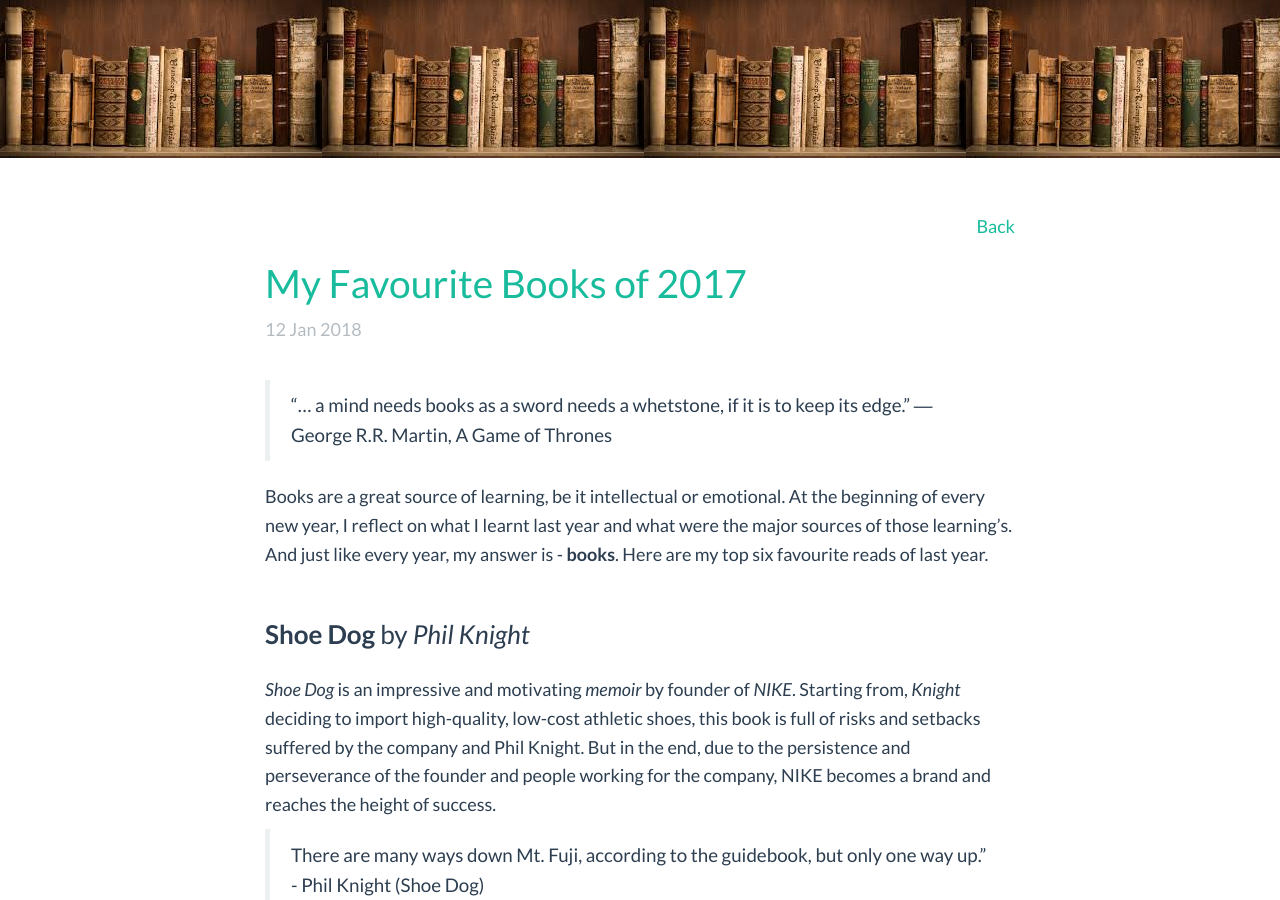
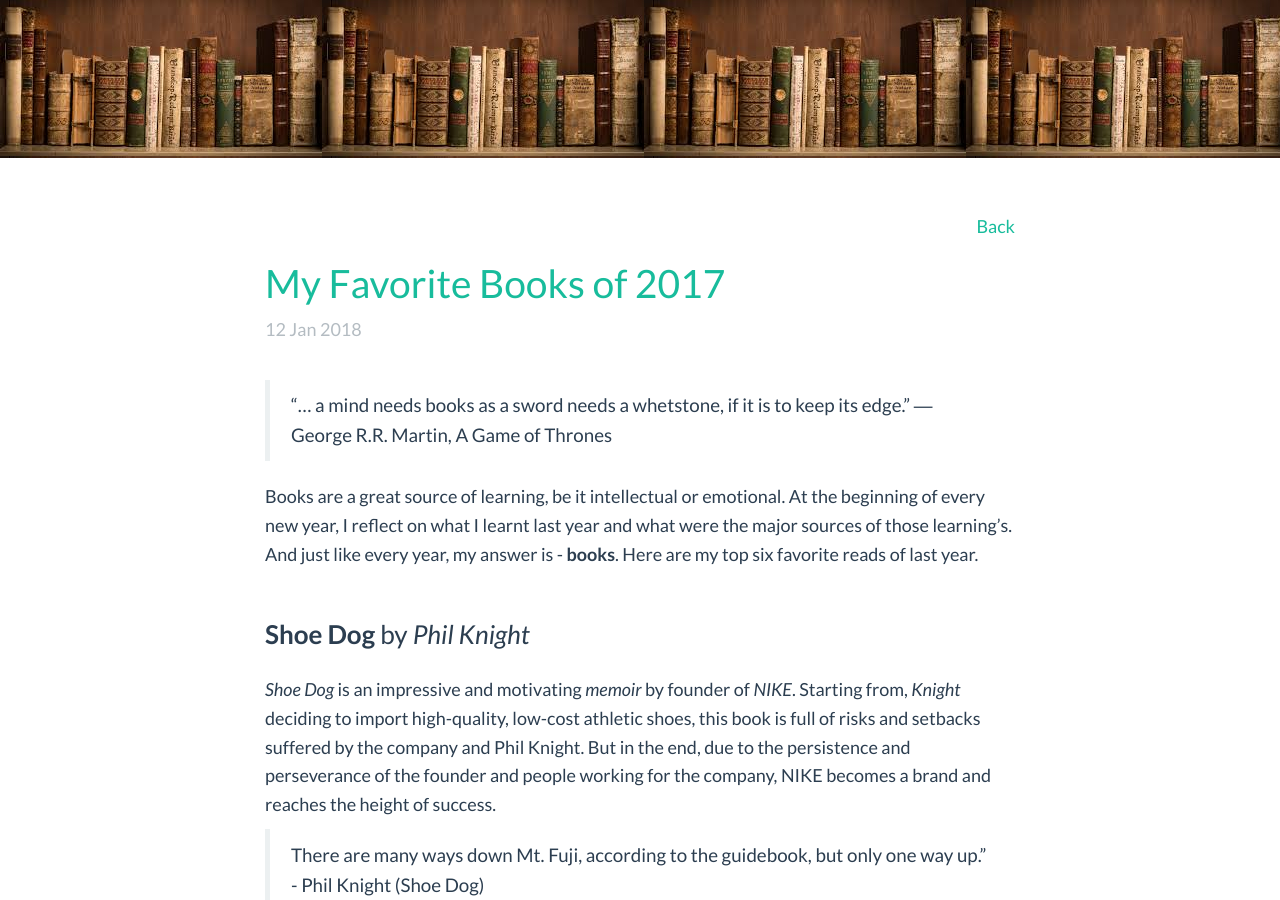
Before and after one commit to soumyaveer/soumyaveer.github.io, a Jekyll site: the page built from _posts/2018-01-12-my-favourite-books-in-2017.markdown, in a window 1280 px wide and 900 px high, scrolled down 472 px. Built offline with Jekyll 4.4.1, drawn with Linux system fonts in a browser that asks for light colours; comment, search, counter and statistics services are not loaded.

Commit message:
fix error

```diff
--- a/_posts/2018-01-12-my-favourite-books-in-2017.markdown
+++ b/_posts/2018-01-12-my-favourite-books-in-2017.markdown
@@ -1,14 +1,14 @@
 ---
 layout: post
-title: My Favourite Books of 2017
+title: My Favorite Books of 2017
 date:  2018-01-12 13:25:00
 categories: main
 banner_image: "books2.jpeg"
-summary: Just like every year, last year as well I came across some great books. Here are some of my favourite books, that I read in the year 2017.
+summary: Just like every year, last year as well I came across some great books. Here are some of my favorite books, that I read in the year 2017.
 ---
 > “... a mind needs books as a sword needs a whetstone, if it is to keep its edge.” ― George R.R. Martin, A Game of Thrones
 
-Books are a great source of learning, be it intellectual or emotional. At the beginning of every new year, I reflect on what I learnt last year and what were the major sources of those learning's. And just like every year, my answer is - **books**. Here are my top six favourite reads of last year.
+Books are a great source of learning, be it intellectual or emotional. At the beginning of every new year, I reflect on what I learnt last year and what were the major sources of those learning's. And just like every year, my answer is - **books**. Here are my top six favorite reads of last year.
 
 ### **Shoe Dog** by _Phil Knight_
 _Shoe Dog_ is an impressive and motivating _memoir_ by founder of _NIKE_. Starting from, _Knight_ deciding to import high-quality, low-cost athletic shoes, this book is full of risks and setbacks suffered by the company and Phil Knight. But in the end, due to the persistence and perseverance of the founder and people working for the company, NIKE becomes a brand and reaches the height of success.
```
